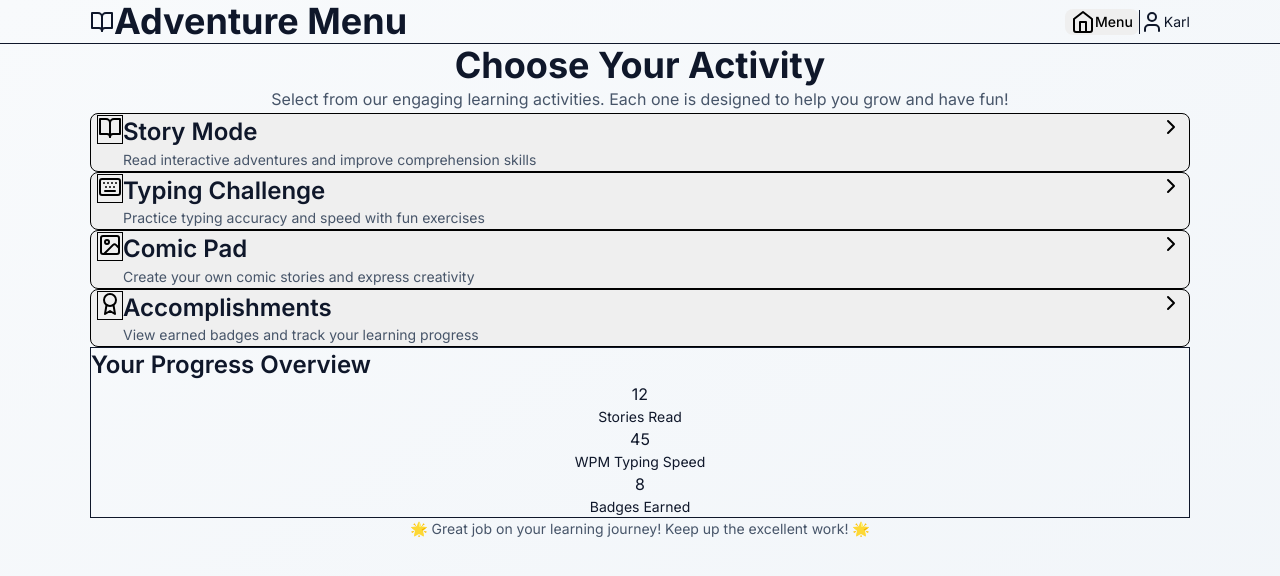
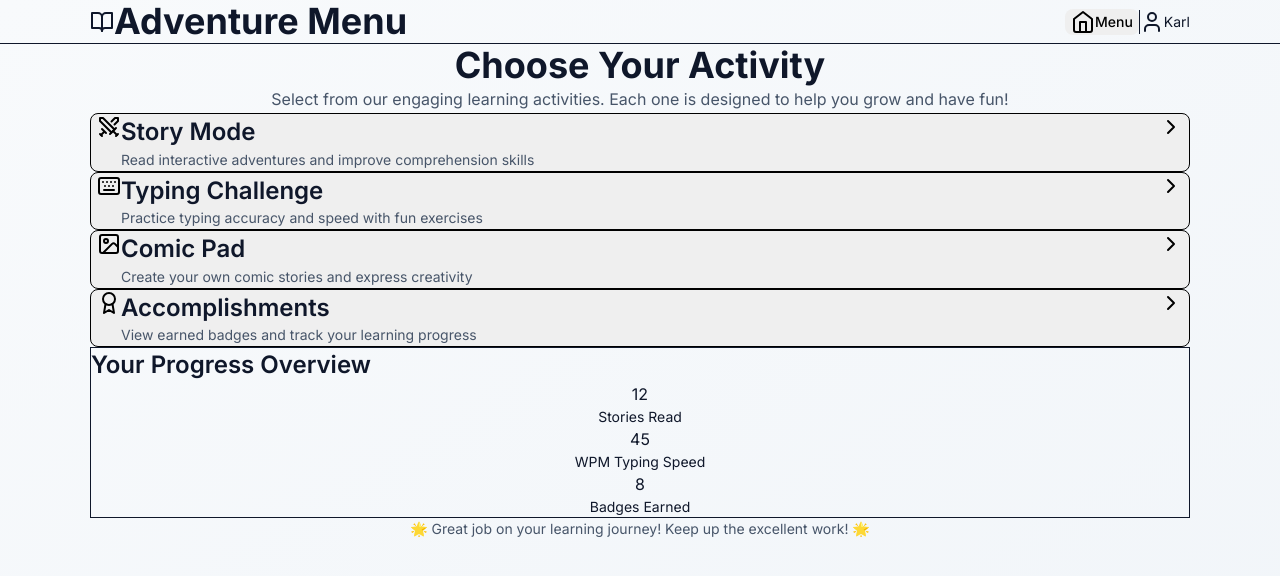
Before and after one commit to digdug26/karl_learning_gpt, a React (Vite) app in the folder frontend/: page / in a window 1280 px wide. Both pictures are taken after a click on the button "Start Learning Adventure". Shown: the top 576 px of the page. Built offline with nearby package versions, Linux system fonts and the light colour scheme.

Commit message:
Adjust Menu icons and layout

```diff
--- a/frontend/src/pages/Menu.jsx
+++ b/frontend/src/pages/Menu.jsx
@@ -1,5 +1,5 @@
 import { Button } from "../components/ui/button";
-import { BookOpen, Keyboard, Image as ImageIcon, ArrowLeft, Award, ChevronRight } from "lucide-react";
+import { Swords, Keyboard, Image as ImageIcon, ArrowLeft, Award, ChevronRight } from "lucide-react";
 import { motion } from "framer-motion";
 
 export default function Menu({ onSelect, onBack }) {
@@ -8,7 +8,7 @@ export default function Menu({ onSelect, onBack }) {
       id: "story",
       title: "Story Mode",
       subtitle: "Read interactive adventures and improve comprehension skills",
-      icon: BookOpen,
+      icon: Swords,
       iconColor: "text-green-600",
       bgColor: "bg-green-50",
       borderColor: "border-green-200",
@@ -84,7 +84,7 @@ export default function Menu({ onSelect, onBack }) {
             >
               <div className="flex items-start space-x-4">
                 {/* Icon */}
-                <div className={`p-3 rounded-lg bg-white border ${item.borderColor} group-hover:scale-105 transition-transform duration-200`}>
+                <div className={`p-3 rounded-lg bg-white group-hover:scale-105 transition-transform duration-200`}>
                   <item.icon className={`h-6 w-6 ${item.iconColor}`} />
                 </div>
 
@@ -119,7 +119,7 @@ export default function Menu({ onSelect, onBack }) {
         }}
       >
         <h3 className="text-lg font-semibold text-slate-900 mb-4">Your Progress Overview</h3>
-        <div className="grid grid-cols-1 md:grid-cols-3 gap-4">
+        <div className="grid grid-cols-1 sm:grid-cols-3 gap-4">
           <div className="text-center p-4 bg-slate-50 rounded-lg">
             <div className="text-2xl font-bold text-green-600 mb-1">12</div>
             <div className="text-sm text-slate-600">Stories Read</div>
```
